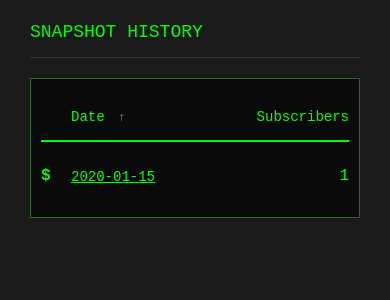
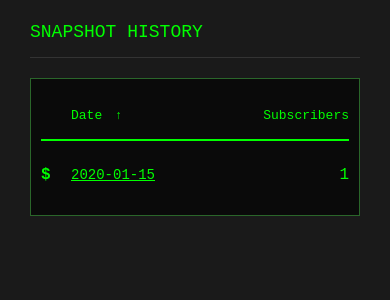
Before and after one commit to johnmpryan/defmeta, a Django app: a page that uses tracker/templates/tracker/subreddit_detail.html in a window 390 px wide. Shown: the part 370-670 px from the top of the page. Run offline with Django 5.2, Linux system fonts and the light colour scheme; tables that the repository leaves empty hold one stand-in row (values such as "Sample post"); some libraries are stand-ins or nearby versions.

Commit message:
fixing column header alignment when sort arrow showing

```diff
--- a/tracker/templates/tracker/subreddit_detail.html
+++ b/tracker/templates/tracker/subreddit_detail.html
@@ -13,7 +13,7 @@
     }
 
     .header-stats {
-        grid-template-columns: 110px 90px 110px 100px 120px;
+        grid-template-columns: 130px 90px 110px 100px 120px;
     }
 
     .table-row {
@@ -21,7 +21,7 @@
     }
 
     .row-stats {
-        grid-template-columns: 110px 90px 110px 100px 120px;
+        grid-template-columns: 130px 90px 110px 100px 120px;
     }
 
     /* ===== RESPONSIVE: MOBILE ===== */
@@ -55,24 +55,19 @@
         }
     }
 
-    /* Very small mobile: Tighten spacing */
+    /* Very small mobile: Keep same column width as tablet */
     @media (max-width: 480px) {
         .table-header {
-            grid-template-columns: 20px 1fr 100px;
+            grid-template-columns: 20px 1fr 140px;
             gap: 10px;
         }
 
         .table-row {
-            grid-template-columns: 20px 1fr 100px;
+            grid-template-columns: 20px 1fr 140px;
             gap: 10px;
         }
 
         .row-name {
-            font-size: 14px;
-        }
-
-        .header-name,
-        .header-cell {
             font-size: 14px;
         }
     }
```
